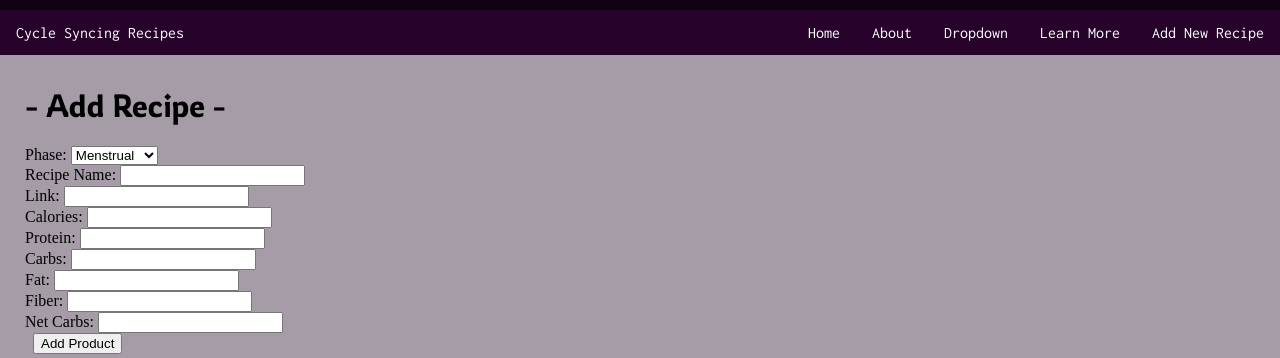
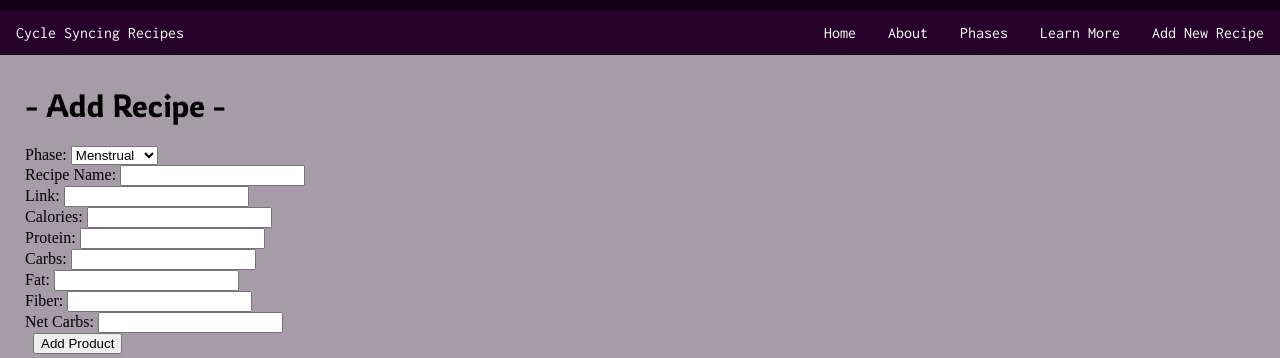
Before and after one commit to zjackson3163/Cycle-Syncing-Recipes, a PHP site: page /add_new_recipe.php in a window 1280 px wide. Shown: the top 358 px of the page. Run offline with PHP 8.4, Linux system fonts and the light colour scheme; data comes from the database, SQL or seed files in the repository.

Commit message:
Update navbar.php

```diff
--- a/view/navbar.php
+++ b/view/navbar.php
@@ -8,7 +8,7 @@
         <li><a class = "navbar" href="research.php">Learn More</a></li>
         <li>
             <div class="dropdown">
-                <button class="dropbtn">Dropdown
+                <button class="dropbtn">Phases
                     <i class="fa fa-caret-down"></i>
                 </button>
                 <div class="dropdown-content">
```
